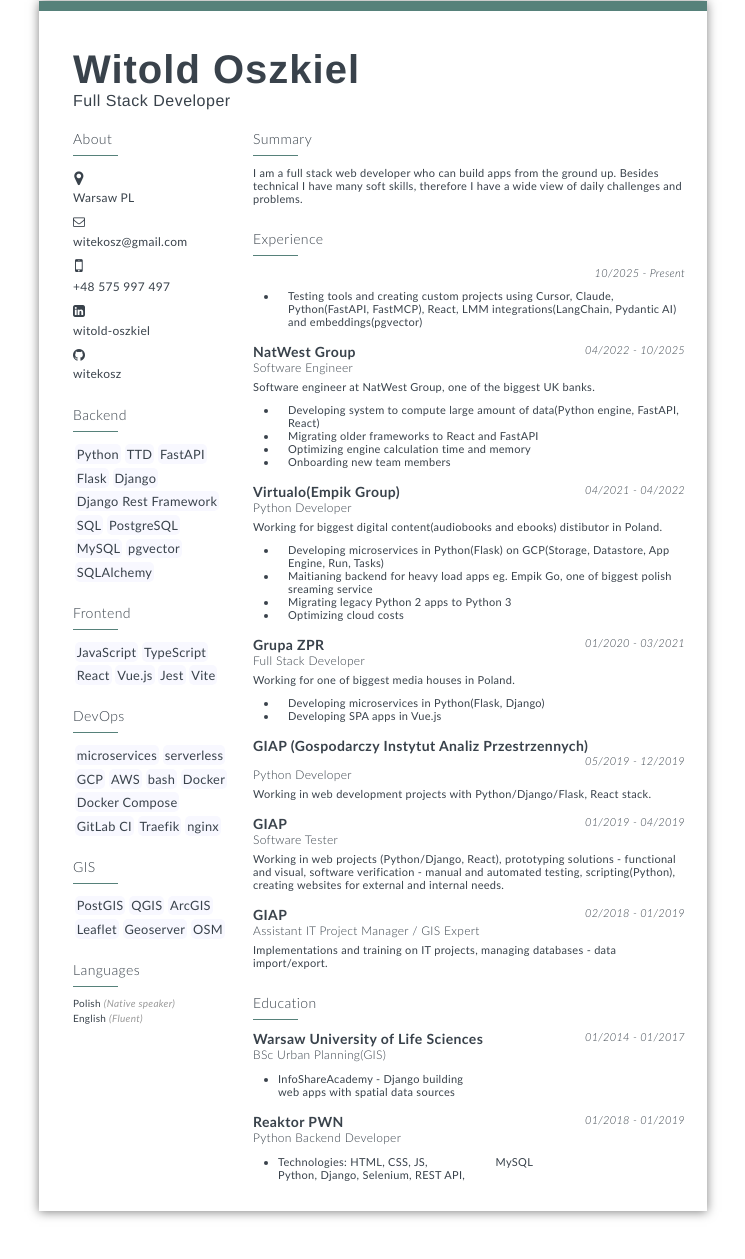
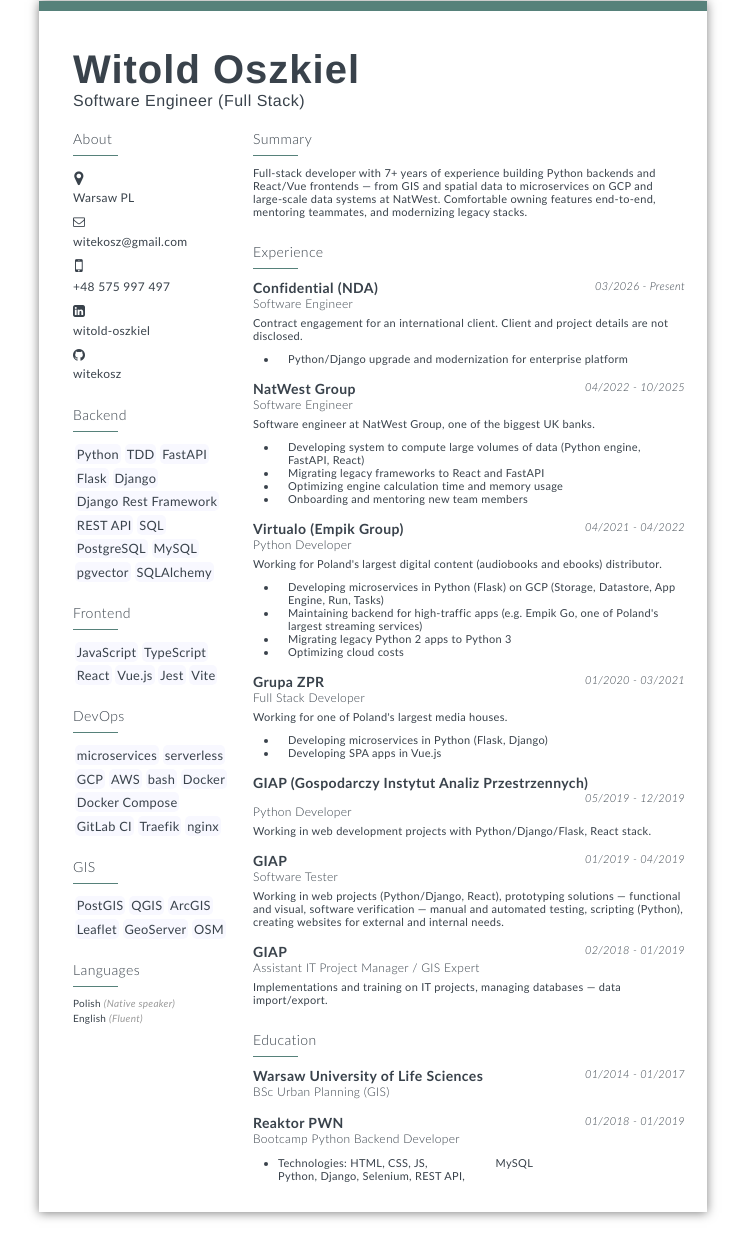
Before and after one commit to witekosz/resume-repo, a website: page html/resume-macchiato.html in a window 1280 px wide. Shown: the part 49-1308 px from the top of the page, without its empty margins (267-1012 px from the left). Drawn offline with Linux system fonts and the light colour scheme; a web font is replaced by a local one.

Commit message:
Update 2026/07

```diff
--- a/html/resume-macchiato.html
+++ b/html/resume-macchiato.html
@@ -406,7 +406,7 @@ ul.two-column li {
     <header class="resume-header clearfix">
         <div class="profile-header pull-left">
             <h1>Witold Oszkiel</h1>
-            <h2>Full Stack Developer</h2>
+            <h2>Software Engineer (Full Stack)</h2>
         </div>
         <div class="profile-pic pull-right">
         </div>
@@ -468,11 +468,12 @@ ul.two-column li {
                                 <div class="keyline"></div>
                             </div>                    <div class="minimal flex-container">
                                     <h6 class="main-skill skill">Python</h6>
-                                    <h6 class="main-skill skill">TTD</h6>
+                                    <h6 class="main-skill skill">TDD</h6>
                                     <h6 class="main-skill skill">FastAPI</h6>
                                     <h6 class="main-skill skill">Flask</h6>
                                     <h6 class="main-skill skill">Django</h6>
                                     <h6 class="main-skill skill">Django Rest Framework</h6>
+                                    <h6 class="main-skill skill">REST API</h6>
                                     <h6 class="main-skill skill">SQL</h6>
                                     <h6 class="main-skill skill">PostgreSQL</h6>
                                     <h6 class="main-skill skill">MySQL</h6>
@@ -519,7 +520,7 @@ ul.two-column li {
                                     <h6 class="main-skill skill">QGIS</h6>
                                     <h6 class="main-skill skill">ArcGIS</h6>
                                     <h6 class="main-skill skill">Leaflet</h6>
-                                    <h6 class="main-skill skill">Geoserver</h6>
+                                    <h6 class="main-skill skill">GeoServer</h6>
                                     <h6 class="main-skill skill">OSM</h6>
                             </div>
                     </section>
@@ -545,7 +546,7 @@ ul.two-column li {
                         <h3>Summary</h3>
                         <div class="keyline"></div>
                     </div>            <p class="summary">
-                        I am a full stack web developer who can build apps from the ground up. Besides technical I have many soft skills, therefore I have a wide view of daily challenges and problems.
+                        Full-stack developer with 7+ years of experience building Python backends and React/Vue frontends — from GIS and spatial data to microservices on GCP and large-scale data systems at NatWest. Comfortable owning features end-to-end, mentoring teammates, and modernizing legacy stacks.
                     </p>
                 </div>
         <div class="container work-container">
@@ -555,17 +556,22 @@ ul.two-column li {
             </div>
                 <section class="item">
                     <div class="section-header clearfix">
+                        <h3 class="bold pull-left">
+                                Confidential (NDA)
+                        </h3>
                         <h5 class="italic pull-right">
-                                <span class="startDate">10/2025</span>
+                                <span class="startDate">03/2026</span>
                                 <span class="endDate"> - Present</span>
                         </h5>
                     </div>
 
+                    <h4>Software Engineer</h4>
 
 
+                    <p class="summary">Contract engagement for an international client. Client and project details are not disclosed.</p>
 
                     <ul>
-                        <li>Testing tools and creating custom projects using Cursor, Claude, Python(FastAPI, FastMCP), React, LMM integrations(LangChain, Pydantic AI) and embeddings(pgvector)</li>
+                        <li>Python/Django upgrade and modernization for enterprise platform</li>
                     </ul>
                 </section>
                 <section class="item">
@@ -587,17 +593,17 @@ ul.two-column li {
                     <p class="summary">Software engineer at NatWest Group, one of the biggest UK banks.</p>
 
                     <ul>
-                        <li>Developing system to compute large amount of data(Python engine, FastAPI, React)</li>
-                        <li>Migrating older frameworks to React and FastAPI</li>
-                        <li>Optimizing engine calculation time and memory</li>
-                        <li>Onboarding new team members</li>
+                        <li>Developing system to compute large volumes of data (Python engine, FastAPI, React)</li>
+                        <li>Migrating legacy frameworks to React and FastAPI</li>
+                        <li>Optimizing engine calculation time and memory usage</li>
+                        <li>Onboarding and mentoring new team members</li>
                     </ul>
                 </section>
                 <section class="item">
                     <div class="section-header clearfix">
                         <h3 class="bold pull-left">
                                 <a href="https://www.empik.com/go" target="_blank">
-                                    Virtualo(Empik Group)
+                                    Virtualo (Empik Group)
                                 </a>
                         </h3>
                         <h5 class="italic pull-right">
@@ -609,11 +615,11 @@ ul.two-column li {
                     <h4>Python Developer</h4>
 
 
-                    <p class="summary">Working for biggest digital content(audiobooks and ebooks) distibutor in Poland.</p>
+                    <p class="summary">Working for Poland&#x27;s largest digital content (audiobooks and ebooks) distributor.</p>
 
                     <ul>
-                        <li>Developing microservices in Python(Flask) on GCP(Storage, Datastore, App Engine, Run, Tasks)</li>
-                        <li>Maitianing backend for heavy load apps eg. Empik Go, one of biggest polish sreaming service</li>
+                        <li>Developing microservices in Python (Flask) on GCP (Storage, Datastore, App Engine, Run, Tasks)</li>
+                        <li>Maintaining backend for high-traffic apps (e.g. Empik Go, one of Poland&#x27;s largest streaming services)</li>
                         <li>Migrating legacy Python 2 apps to Python 3</li>
                         <li>Optimizing cloud costs</li>
                     </ul>
@@ -634,10 +640,10 @@ ul.two-column li {
                     <h4>Full Stack Developer</h4>
 
 
-                    <p class="summary">Working for one of biggest media houses in Poland.</p>
+                    <p class="summary">Working for one of Poland&#x27;s largest media houses.</p>
 
                     <ul>
-                        <li>Developing microservices in Python(Flask, Django)</li>
+                        <li>Developing microservices in Python (Flask, Django)</li>
                         <li>Developing SPA apps in Vue.js</li>
                     </ul>
                 </section>
@@ -674,7 +680,7 @@ ul.two-column li {
                     <h4>Software Tester</h4>
 
 
-                    <p class="summary">Working in web projects (Python/Django, React), prototyping solutions - functional and visual, software verification - manual and automated testing, scripting(Python), creating websites for external and internal needs.</p>
+                    <p class="summary">Working in web projects (Python/Django, React), prototyping solutions — functional and visual, software verification — manual and automated testing, scripting (Python), creating websites for external and internal needs.</p>
 
                 </section>
                 <section class="item">
@@ -691,7 +697,7 @@ ul.two-column li {
                     <h4>Assistant IT Project Manager / GIS Expert</h4>
 
 
-                    <p class="summary">Implementations and training on IT projects, managing databases - data import/export.</p>
+                    <p class="summary">Implementations and training on IT projects, managing databases — data import/export.</p>
 
                 </section>
         </div>
@@ -711,13 +717,9 @@ ul.two-column li {
             </h5>
         </div>
 
-                <h4>BSc Urban Planning(GIS)</h4>
+                <h4>BSc Urban Planning (GIS)</h4>
 
-
-                <ul class="two-column">
-                    <li>InfoShareAcademy - Django building web apps with spatial data sources</li>
-                </ul>
-            </section>
+              </section>
 
             <section class="item">
                 <div class="section-header clearfix">
@@ -730,7 +732,7 @@ ul.two-column li {
             </h5>
         </div>
 
-                <h4>Python Backend Developer</h4>
+                <h4>Bootcamp Python Backend Developer</h4>
 
 
                 <ul class="two-column">
```
Also changed, not shown: resume.html (+27 -25 lines), resume.json (+25 -23 lines), 2 other files.
